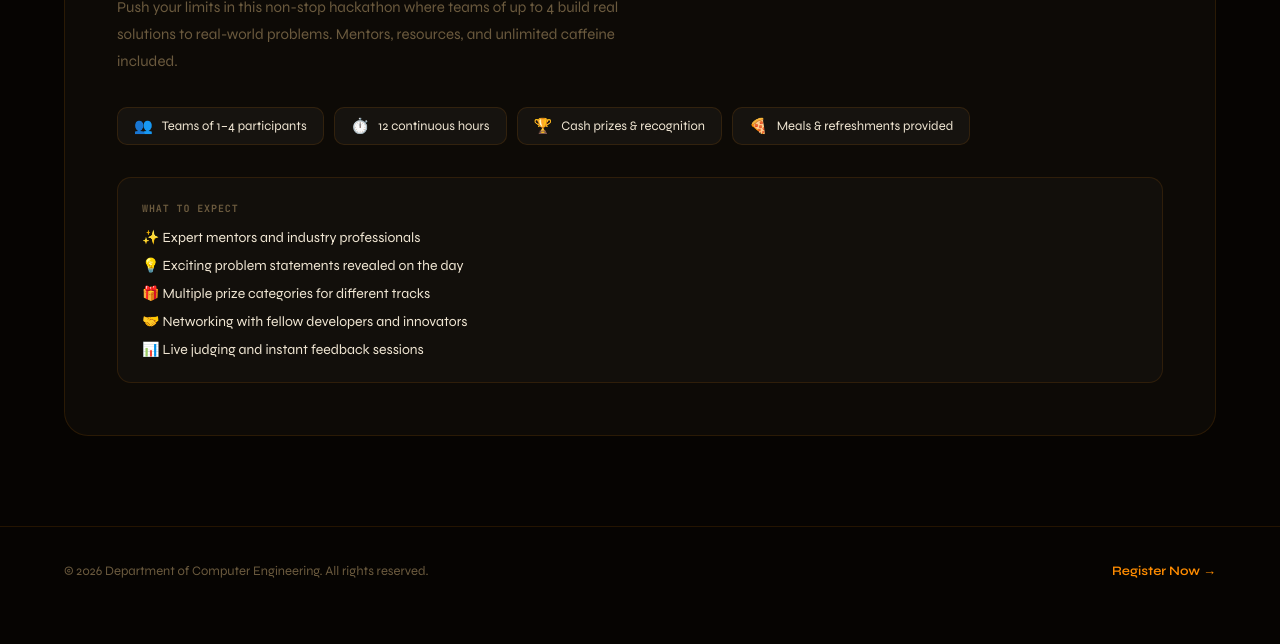
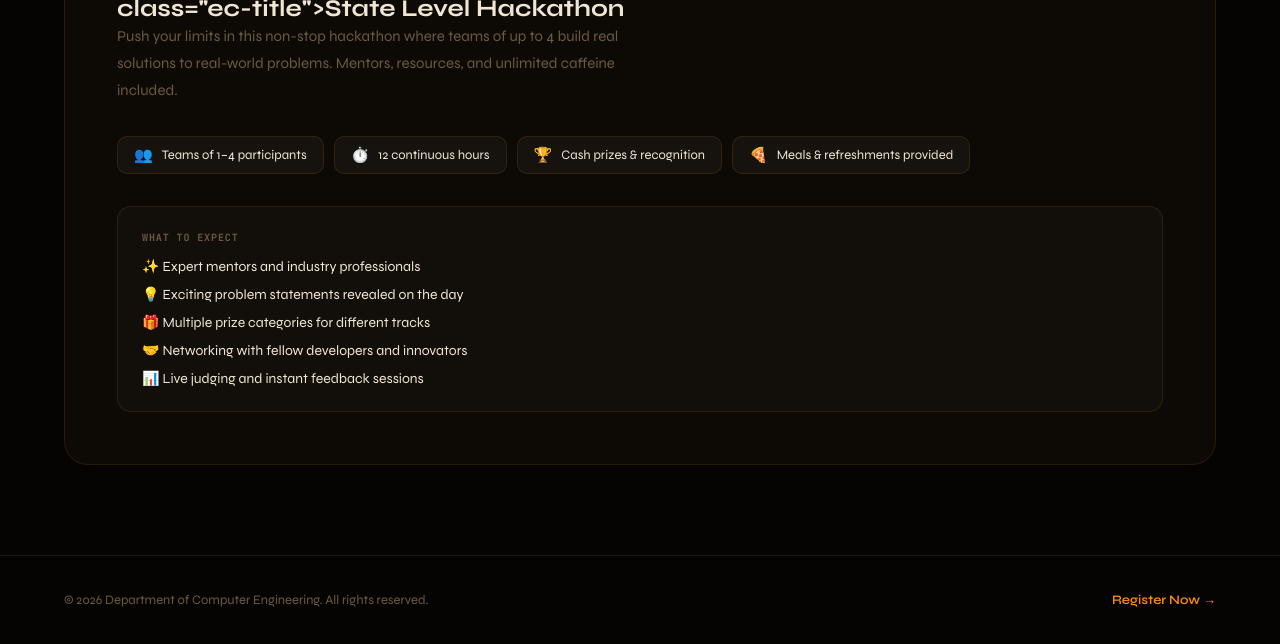
Before and after one commit to Aswanth-47/techblaze-2026, a website: page index.html in a window 1280 px wide. Shown: the part 2974-3618 px from the top of the page. Before the commit the page ends 3589 px from the top, so only its background shows below. Drawn offline with Linux system fonts and the light colour scheme.

Commit message:
Update index.html

```diff
--- a/index.html
+++ b/index.html
@@ -350,6 +350,7 @@ footer{position:relative;z-index:5;padding:36px 64px;border-top:1px solid var(--
     <div class="event-card featured">
       <div class="ec-number">12-Hour Challenge</div>
       <h3 class="ec-title">Tech Blaze 3.0</h3>
+      <h2>class="ec-title">State Level Hackathon</h2>
       <p class="ec-desc">Push your limits in this non-stop hackathon where teams of up to 4 build real solutions to real-world problems. Mentors, resources, and unlimited caffeine included.</p>
       <div class="ec-details">
         <div class="ec-detail"><div class="ec-detail-icon">👥</div>Teams of 1–4 participants</div>
```
